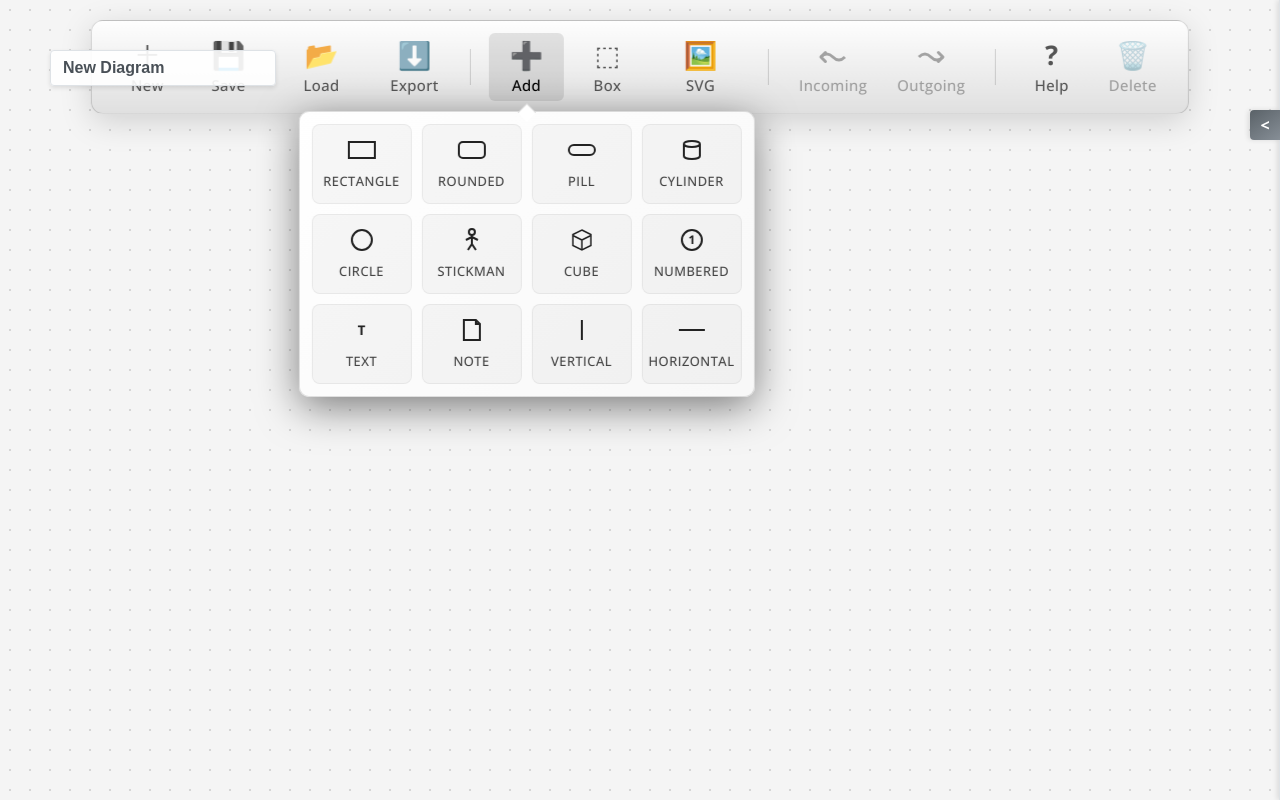
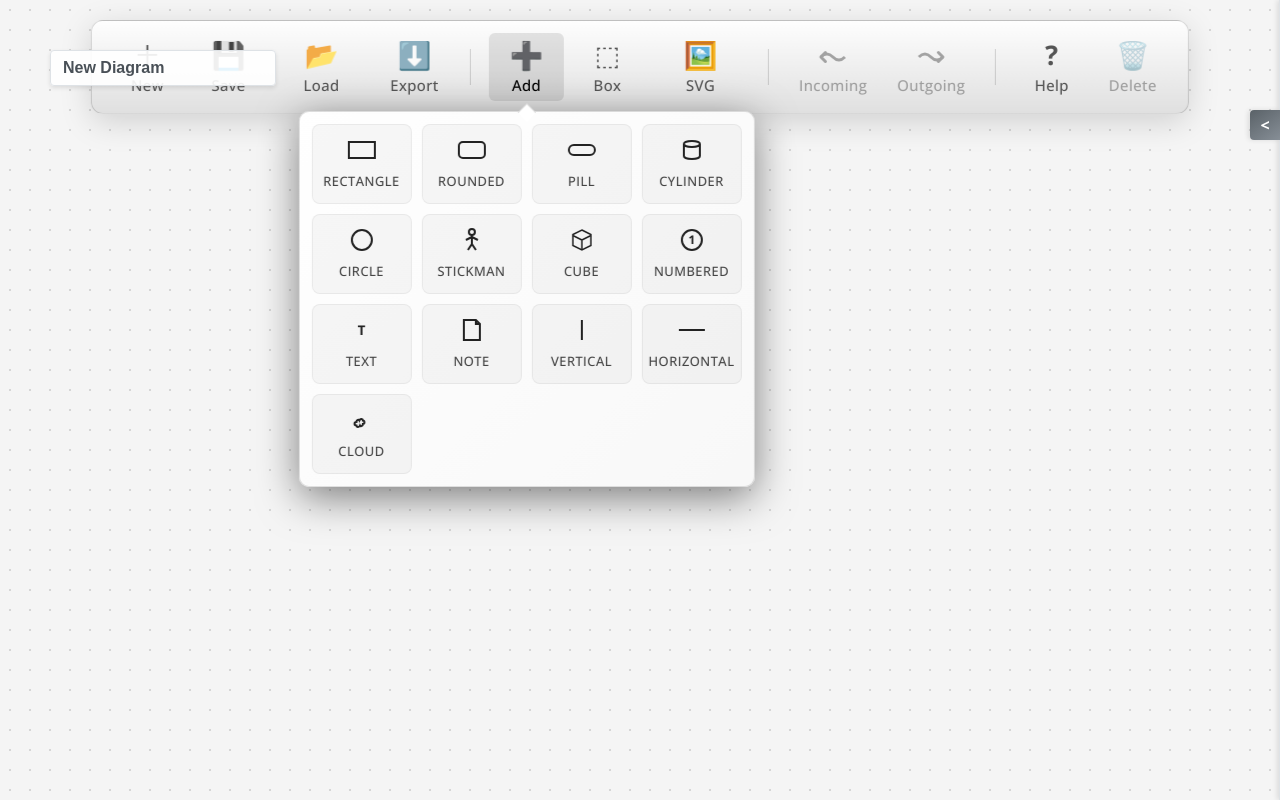
Before and after one commit to anandb/digit, an Angular app: page / in a window 1280 px wide. Both pictures are taken after a click on the button "Add Shape". Built offline with nearby package versions, Linux system fonts and the light colour scheme.

Commit message:
Add Cloud shape

```diff
--- a/src/app/components/diagram-canvas/diagram-canvas.component.html
+++ b/src/app/components/diagram-canvas/diagram-canvas.component.html
@@ -404,6 +404,14 @@
             </polygon>
           </g>
 
+          <!-- Cloud shape -->
+          <path *ngIf="$any(element).shape === 'cloud'" [attr.d]="getCloudPath(element)"
+            [attr.fill]="$any(element).fillColor" [attr.stroke]="$any(element).borderColor"
+            [attr.stroke-width]="isSelected('node', element.id) ? (3 + ($any(element).strokeWidth || 1)) : ($any(element).strokeWidth || 1)"
+            [attr.stroke-dasharray]="$any(element).dotted ? '5,5' : null" filter="url(#dropshadow)"
+            [class.highlighted]="isHighlighted('node', element.id)" class="node">
+          </path>
+
           <!-- Note shape (page with curled corner and pushpin) -->
           <g *ngIf="$any(element).shape === 'note'" [class.highlighted]="isHighlighted('node', element.id)" class="note">
             <!-- Custom shadow for the note -->
--- a/src/app/components/diagram-canvas/diagram-canvas.component.ts
+++ b/src/app/components/diagram-canvas/diagram-canvas.component.ts
@@ -926,7 +926,7 @@ export class DiagramCanvasComponent implements OnInit, OnDestroy {
   // Get Y position for node text based on shape
   getNodeTextY(node: any): number {
     // Shapes that display text INSIDE the shape
-    const insideShapes = ['pill', 'rectangle', 'diamond', 'trapezoid', 'roundedRectangle', 'hexagon', 'parallelogram', 'process', 'note'];
+    const insideShapes = ['pill', 'rectangle', 'diamond', 'trapezoid', 'roundedRectangle', 'hexagon', 'parallelogram', 'process', 'note', 'cloud'];
 
     if (insideShapes.includes(node.shape)) {
       // Center text within the shape
@@ -1624,6 +1624,27 @@ export class DiagramCanvasComponent implements OnInit, OnDestroy {
     const sideTopRight = frontTopRight + depth;
 
     return `${frontBottomRight},${y + h * 0.9} ${frontTopRight},${y + h * 0.1} ${sideTopRight},${y} ${sideBottomRight},${y + h * 0.8}`;
+  }
+
+  // Calculate SVG path for Cloud shape
+  getCloudPath(node: any): string {
+    const x = node.position.x;
+    const y = node.position.y;
+    const w = node.size.width;
+    const h = node.size.height;
+
+    // Based on a relative coordinate system scaled to width and height
+    const startX = x + w * 0.15;
+    const startY = y + h * 0.7;
+
+    // A classic 6-bubble cloud path using cubic beziers
+    return `M ${startX} ${startY}
+            c ${-w*0.2},0 ${-w*0.2},${-h*0.4} ${0},${-h*0.4}
+            c ${0},${-h*0.3} ${w*0.3},${-h*0.3} ${w*0.35},${-h*0.1}
+            c ${w*0.15},${-h*0.3} ${w*0.4},${-h*0.1} ${w*0.4},${h*0.1}
+            c ${w*0.2},0 ${w*0.2},${h*0.4} ${0},${h*0.4}
+            c 0,${h*0.3} ${-w*0.25},${h*0.3} ${-w*0.3},${h*0.1}
+            c ${-w*0.1},${h*0.2} ${-w*0.4},${h*0.2} ${-w*0.45},${-h*0.1} Z`;
   }
 
   getTapeRadius(node: any): number {
--- a/src/app/components/diagram-toolbar/diagram-toolbar.component.html
+++ b/src/app/components/diagram-toolbar/diagram-toolbar.component.html
@@ -98,6 +98,10 @@
             <svg viewBox="0 0 30 20"><line x1="2" y1="10" x2="28" y2="10" stroke="currentColor" stroke-width="2"/></svg>
             <span>Horizontal</span>
           </button>
+          <button class="shape-btn" (click)="addNewNode('cloud')" title="Cloud">
+            <svg viewBox="0 0 24 24"><path d="M 6.5 17.5 c -2.5 0 -2.5 -3.5 0 -3.5 c 0 -2.5 2.5 -2.5 3 -1.5 c 1 -2.5 3.5 -1.5 3.5 0 c 2 0 2 3.5 0 3.5 c 0 2.5 -2.5 2.5 -3 1.5 c -1 2.5 -3.5 1.5 -3.5 0 Z" fill="none" stroke="currentColor" stroke-width="2"/></svg>
+            <span>Cloud</span>
+          </button>
         </div>
       </div>
     </div>
--- a/src/app/models/diagram.model.ts
+++ b/src/app/models/diagram.model.ts
@@ -37,7 +37,7 @@ export interface Tendril extends HasNotes {
   strokeWidth?: number;
 }
 
-export type NodeShape = 'rectangle' | 'circle' | 'pill' | 'cylinder' | 'diamond' | 'parallelogram' | 'document' | 'roundedRectangle' | 'hexagon' | 'triangle' | 'trapezoid' | 'text' | 'stickman' | 'callout' | 'process' | 'tape' | 'cube' | 'note' | 'verticalLine' | 'horizontalLine';
+export type NodeShape = 'rectangle' | 'circle' | 'pill' | 'cylinder' | 'diamond' | 'parallelogram' | 'document' | 'roundedRectangle' | 'hexagon' | 'triangle' | 'trapezoid' | 'text' | 'stickman' | 'callout' | 'process' | 'tape' | 'cube' | 'note' | 'verticalLine' | 'horizontalLine' | 'cloud';
 
 export interface Node extends DiagramElement {
   shape: NodeShape;
```
